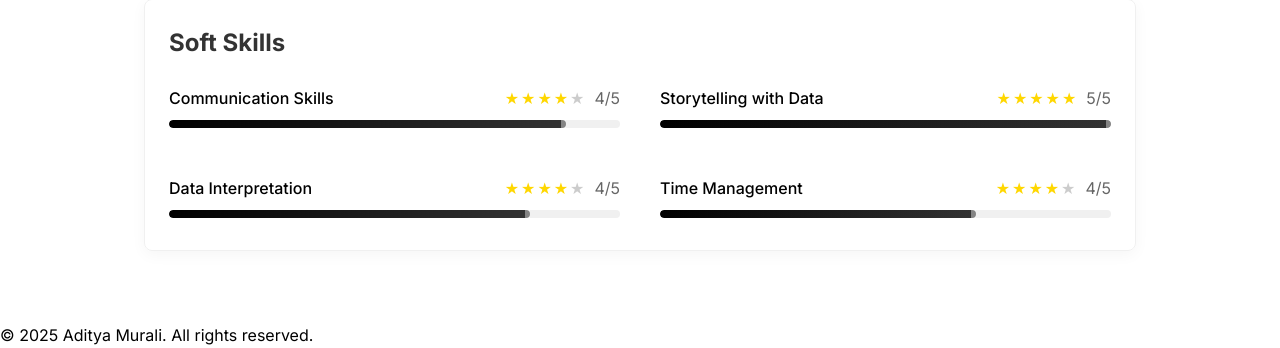
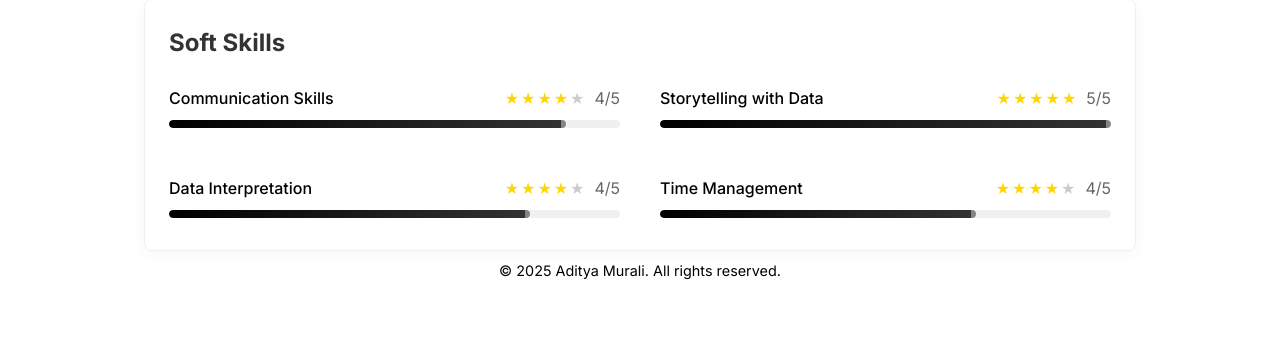
Before and after one commit to adityaaa-09/Portfolio-Project, a Flask app: page /skills in a window 1280 px wide. Shown: the part 1660-2008 px from the top of the page. After the commit the page ends 1940 px from the top, so only its background shows below. Run offline with Flask 3, Linux system fonts and the light colour scheme.

Commit message:
Update skills.css

```diff
--- a/static/css/skills.css
+++ b/static/css/skills.css
@@ -55,6 +55,7 @@ body {
     margin: 0 auto; /* Center alignment */
     padding: 0 2rem; /* Consistent padding */
     position: relative;
+    background-color: rgba(255, 255, 255, 0); /* Optional: slightly transparent background */
 }
 
 .main-nav {
@@ -83,6 +84,7 @@ body {
     font-size: 1rem;
     position: relative;
     transition: color 0.3s ease;
+    z-index: 3000;
 }
 
 /* Active Page Underline */
@@ -149,6 +151,17 @@ body {
     animation-delay: 0.3s;
 }
 
+.footer {
+    text-align: center;
+    padding: 2rem 0 1rem;
+    margin-top: -6rem;
+    color: var(--text-light);
+    font-size: 0.9rem;
+    opacity: 0;
+    transform: translateY(20px);
+    animation: fadeInUp 0.8s ease forwards;
+    animation-delay: 1.7s; /* Adjust the delay as needed */
+}
 /* Common animations */
 @keyframes fadeInUp {
     from {
```
